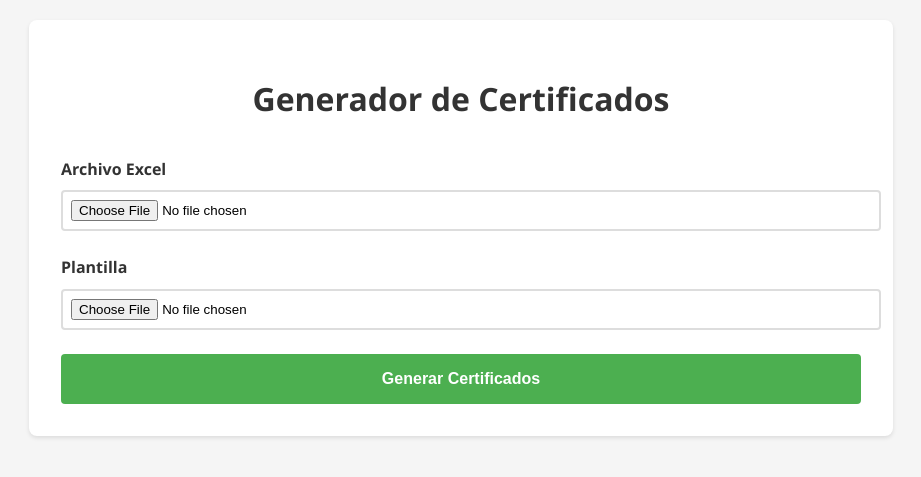
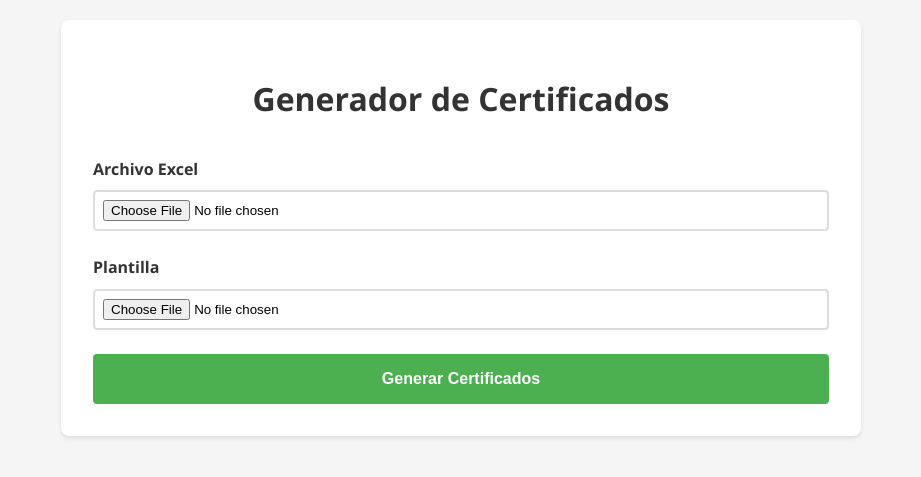
Before and after one commit to WhitneySt/web-certificate-generator, a Flask app: page / in a window 1280 px wide. Shown: the top 477 px of the page, without its empty margins (179-1100 px from the left). Run offline with Flask 3, Linux system fonts and the light colour scheme; some libraries are stand-ins or nearby versions.

```diff
--- a/app/static/css/style.css
+++ b/app/static/css/style.css
@@ -1,5 +1,5 @@
 :root {
-    --primary-color: #4CAF50;
+  --primary-color: #4caf50;
   --primary-hover: #45a049;
   --error-color: #dc3545;
   --success-color: #28a745;
@@ -8,8 +8,12 @@
   --bg-color: #f5f5f5;
 }
 
+* {
+  box-sizing: border-box;
+}
+
 body {
-    font-family: 'Segoe UI', Tahoma, Geneva, Verdana, sans-serif;
+  font-family: "Segoe UI", Tahoma, Geneva, Verdana, sans-serif;
   background-color: var(--bg-color);
   margin: 0;
   padding: 20px;
@@ -166,7 +170,7 @@ h1 {
 }
 
 .loading::after {
-    content: '';
+  content: "";
   display: inline-block;
   width: 1rem;
   height: 1rem;
```
Also changed, not shown: README.md (added). Lines whose indentation alone changed are shown as unchanged.
